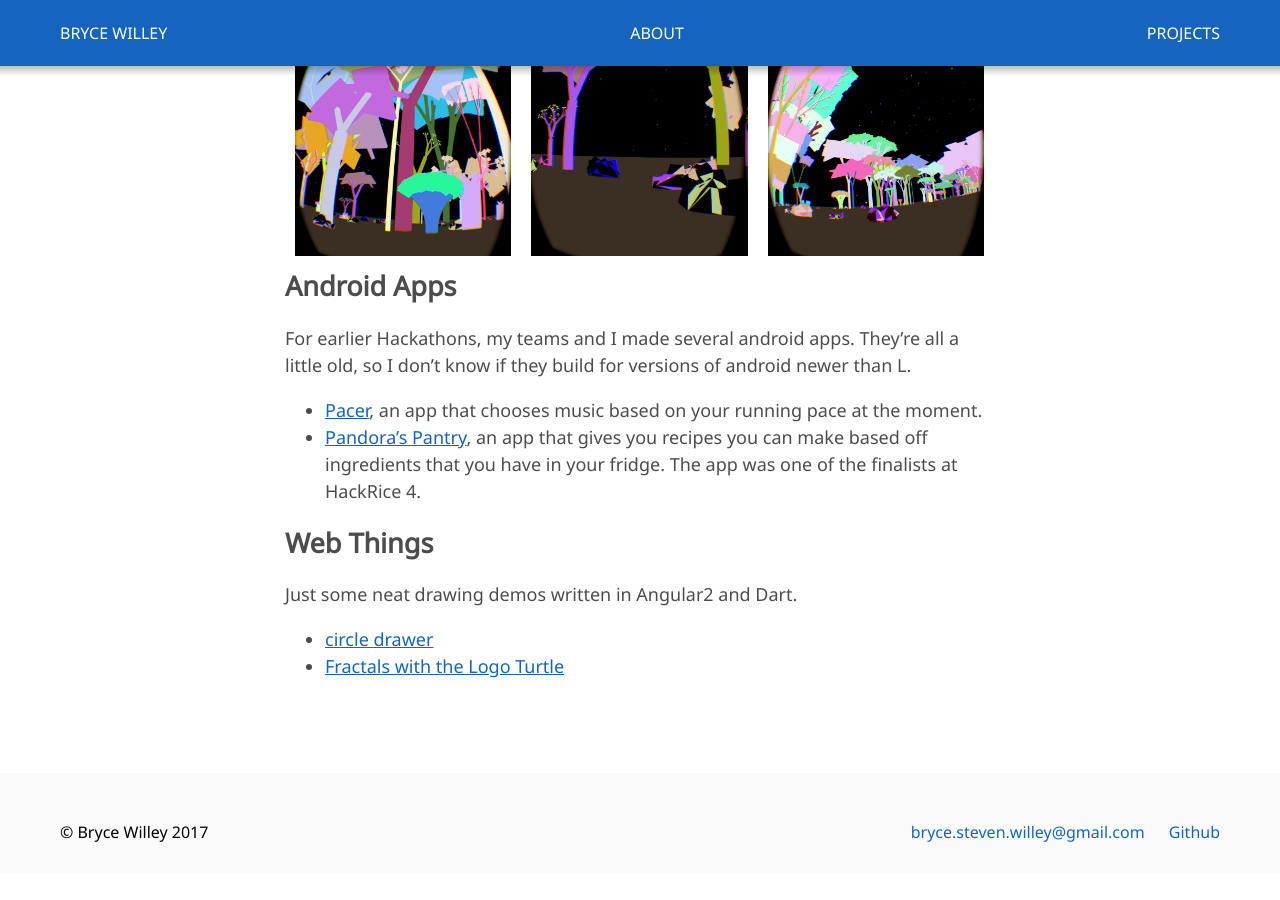
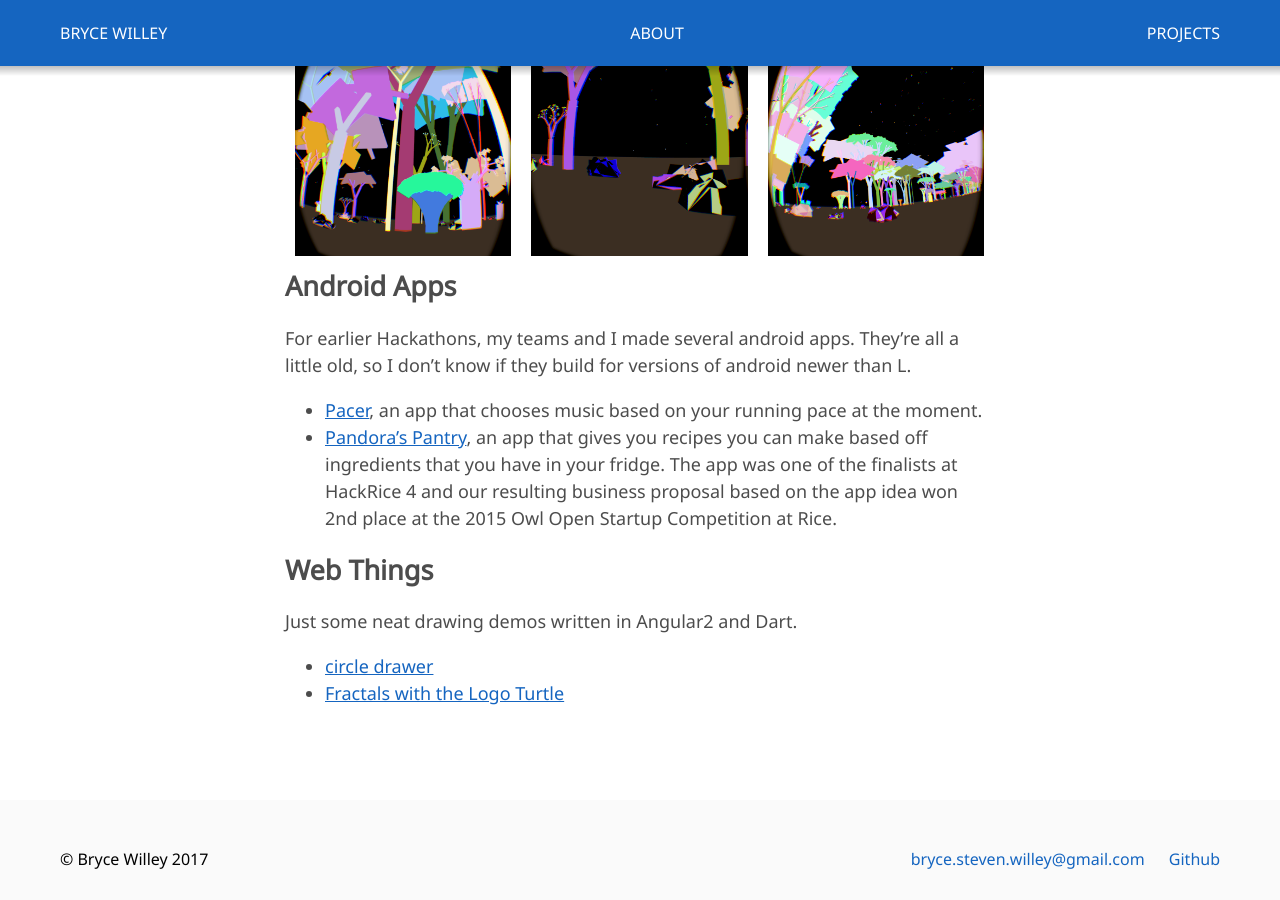
Before and after one commit to BryceStevenWilley/BryceStevenWilley.github.io, a Jekyll site: the page built from _pages/projects.md, in a window 1280 px wide and 900 px high, scrolled down 816 px. Built offline with Jekyll 4.4.1, drawn with Linux system fonts in a browser that asks for light colours; before the commit the page ends 1689 px from its top, so only the background shows below that.

Commit message:
Added OwlOpen place to pandora pantry.

```diff
--- a/_pages/projects.md
+++ b/_pages/projects.md
@@ -41,7 +41,9 @@ so I don't know if they build for versions of android newer than L.
 
 * [Pacer](pacer-repo), an app that chooses music based on your running pace at the moment.
 * [Pandora's Pantry](pandora-repo), an app that gives you recipes you can make based off
-  ingredients that you have in your fridge. The app was one of the finalists at HackRice 4.
+  ingredients that you have in your fridge. The app was one of the finalists at HackRice 4
+  and our resulting business proposal based on the app idea won 2nd place at the 2015
+  Owl Open Startup Competition at Rice.
 
 ## Web Things
 
```
